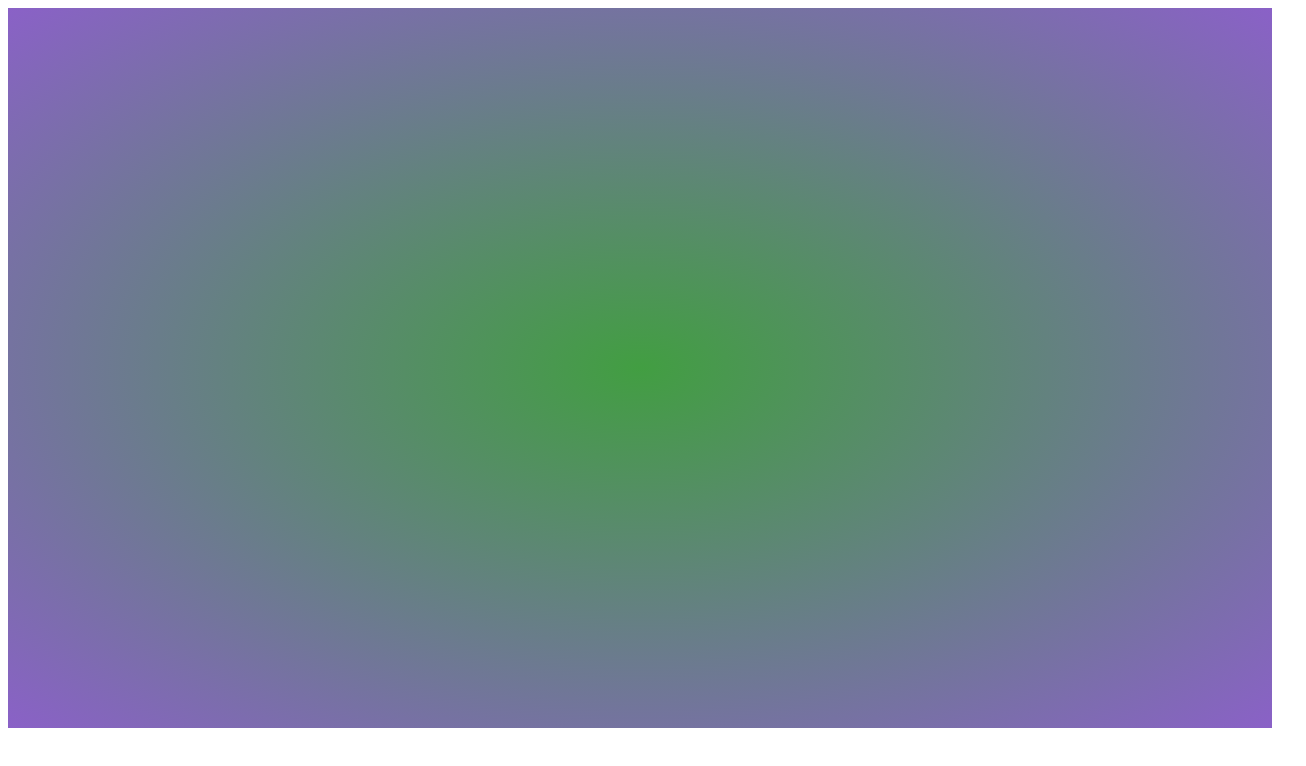
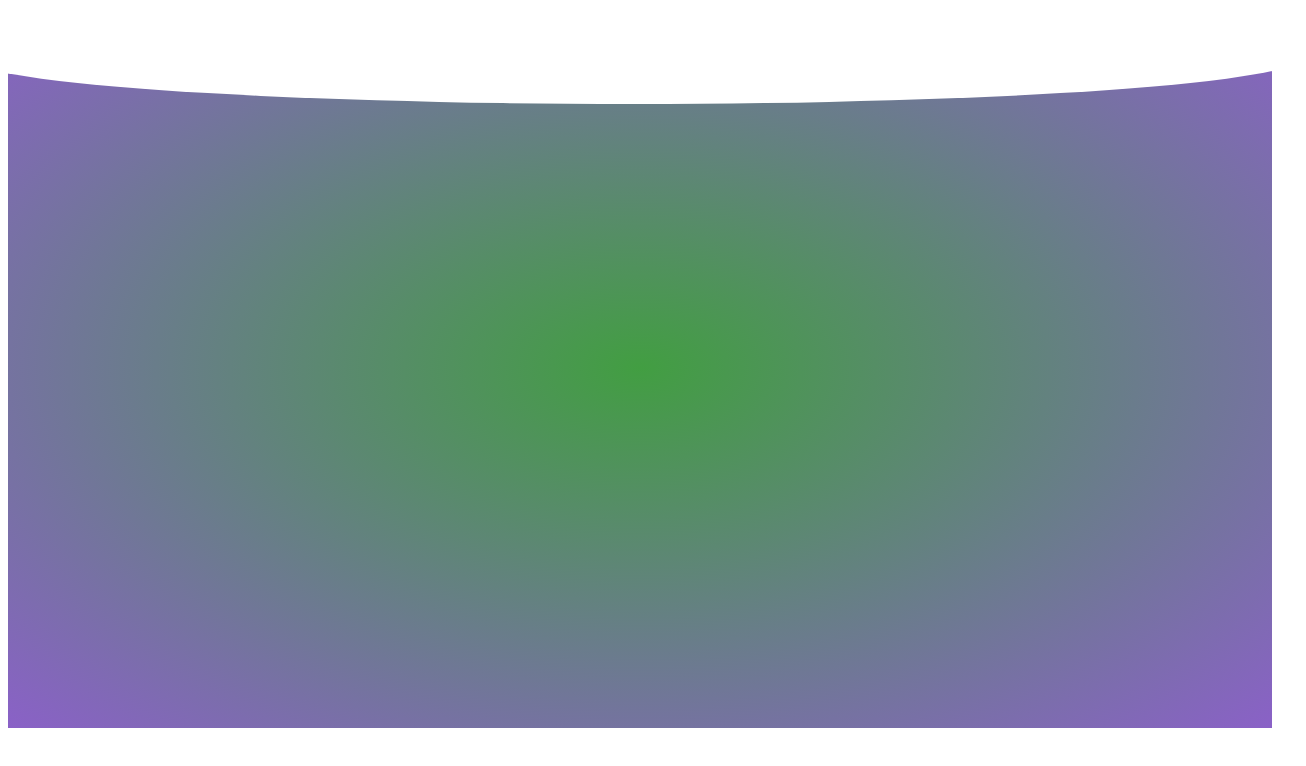
Before and after one commit to DanKlaver15/flashcards, a React (Create React App) app in the folder flashcards/: page / in a window 1280 px wide. Shown: the top 766 px of the page, 1306 px wide, since content can reach past the window. Built offline with nearby package versions, Linux system fonts and the light colour scheme.

Commit message:
Added code to make the title bar curve at the top of the screen.

```diff
--- a/flashcards/src/components/TitleBar/titleBar.css
+++ b/flashcards/src/components/TitleBar/titleBar.css
@@ -1,9 +1,11 @@
 .titlebar-nav {
+	position: absolute;
 	background-color: white;
-	width: 100%;
+	width: 105%;
+	height: 12%;
+	left: -3%;
+	border-top-left-radius:10px;
+	border-top-right-radius:10px;
+	border-bottom-left-radius: 50% 50%;
+	border-bottom-right-radius: 50% 50%;
 }
-
-h1 {
-	padding-bottom: 0.2em;
-	padding-left: 1em;
-}
```
